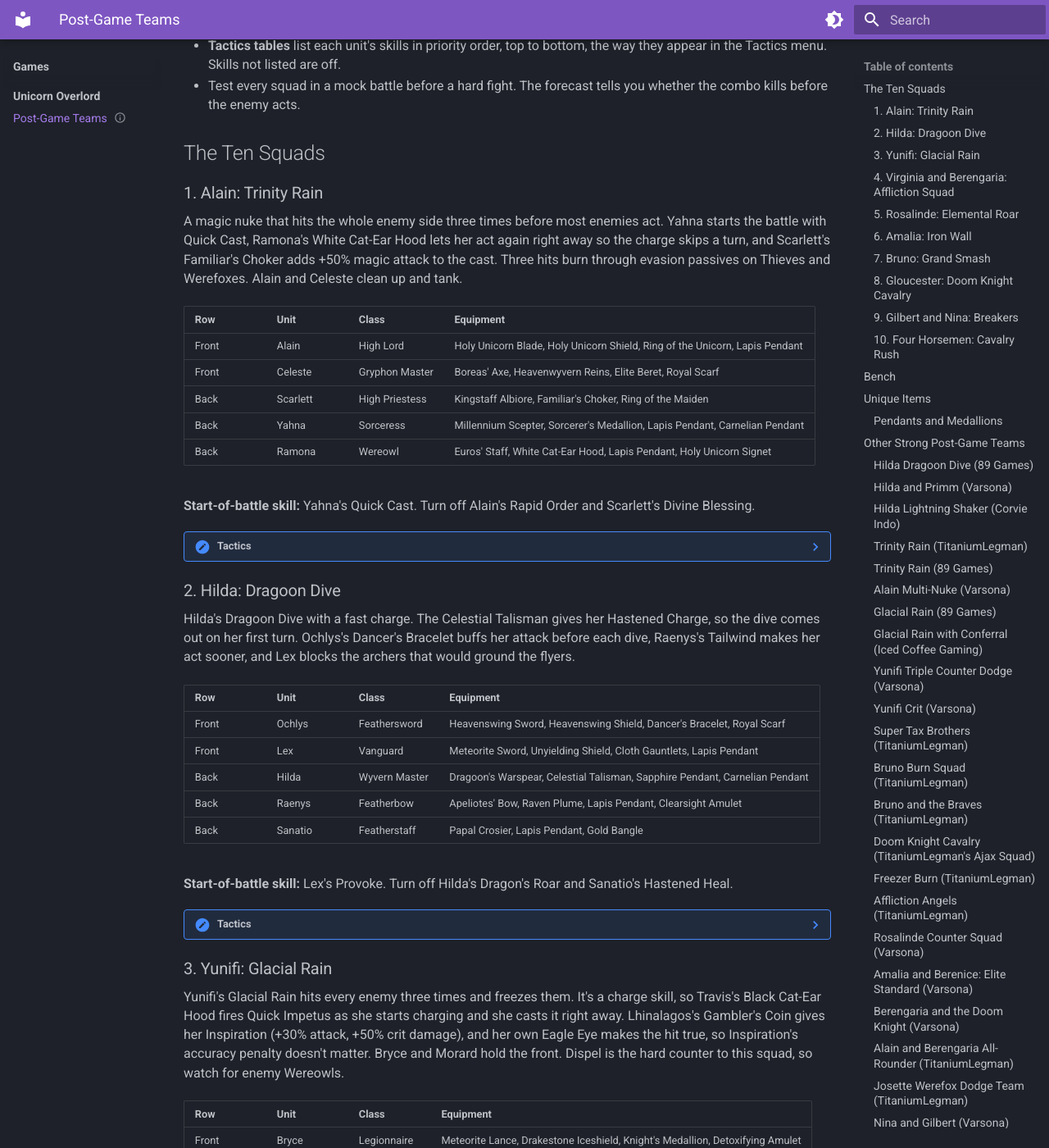
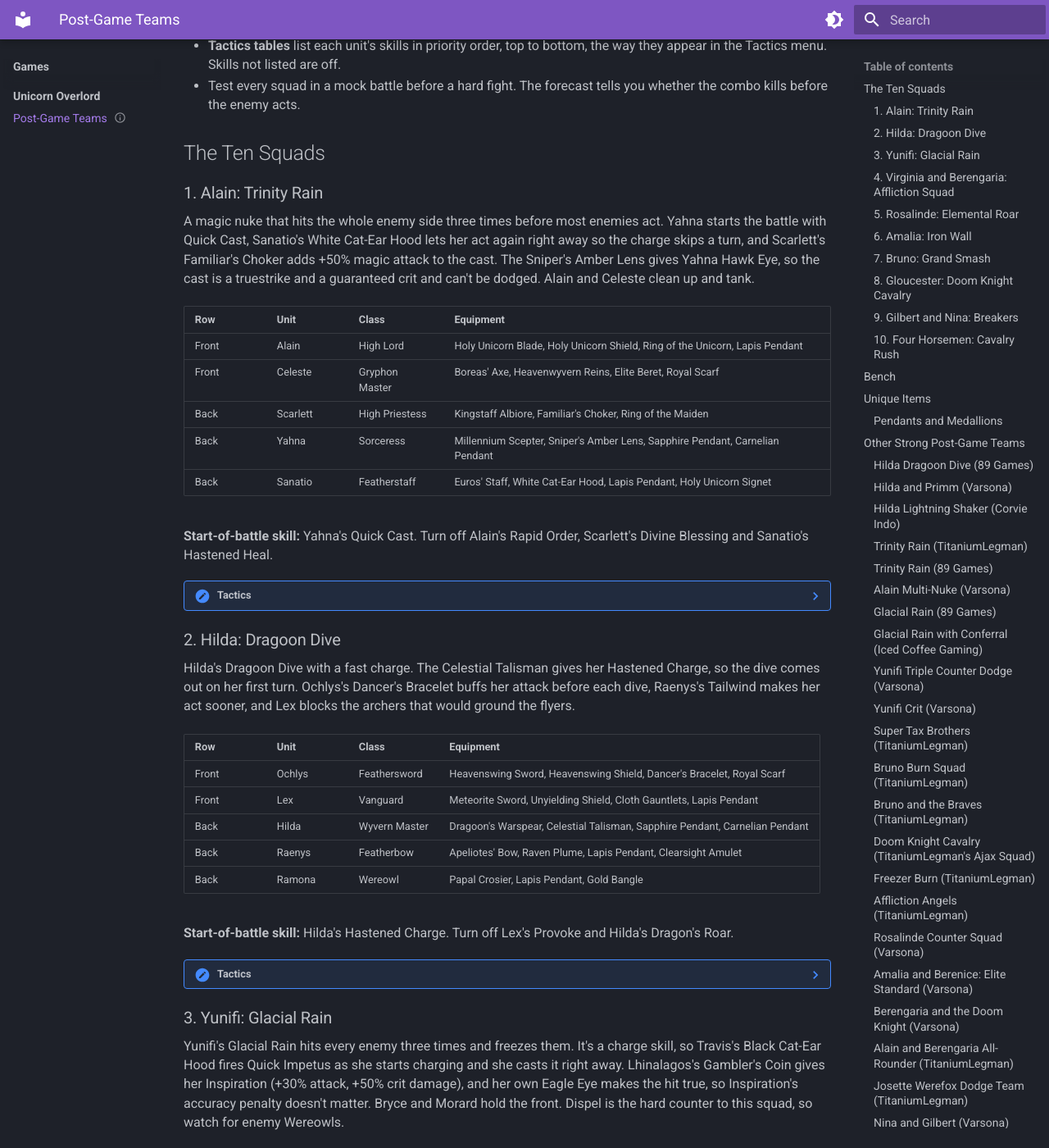
Before and after one commit to princeodd47/heygoodbuddy.com, an MkDocs documentation site: the page built from docs/games/unicorn-overlord/post-game-teams.md, in a window 1280 px wide and 1400 px high, scrolled down 505 px. Shown: the whole window at 82% size. Built offline with MkDocs 1.6.1 and Material for MkDocs 9.7.7, drawn with Linux system fonts in a browser that asks for light colours; some of the changed text lies outside the part shown.

Commit message:
Rework Trinity Rain and Dragoon Dive squads in Unicorn Overlord teams
Yahna takes the Sniper's Amber Lens and a Sapphire Pendant so Trinity Rain
is a truestrike. Ramona and Sanatio swap squads and gear. Hastened Charge is
now squad 2's start-of-battle skill, replacing Lex's Provoke.

Co-Authored-By: Claude Opus 5.5 <noreply@anthropic.com>

```diff
--- a/docs/games/unicorn-overlord/post-game-teams.md
+++ b/docs/games/unicorn-overlord/post-game-teams.md
@@ -39,22 +39,22 @@ listed is in exactly one squad.
 ### 1. Alain: Trinity Rain
 
 A magic nuke that hits the whole enemy side three times before most enemies
-act. Yahna starts the battle with Quick Cast, Ramona's White Cat-Ear Hood lets
-her act again right away so the charge skips a turn, and Scarlett's
-Familiar's Choker adds +50% magic attack to the cast. Three hits burn through
-evasion passives on Thieves and Werefoxes. Alain and Celeste clean up and
-tank.
+act. Yahna starts the battle with Quick Cast, Sanatio's White Cat-Ear Hood
+lets her act again right away so the charge skips a turn, and Scarlett's
+Familiar's Choker adds +50% magic attack to the cast. The Sniper's Amber
+Lens gives Yahna Hawk Eye, so the cast is a truestrike and a guaranteed
+crit and can't be dodged. Alain and Celeste clean up and tank.
 
 | Row | Unit | Class | Equipment |
 | --- | --- | --- | --- |
 | Front | Alain | High Lord | Holy Unicorn Blade, Holy Unicorn Shield, Ring of the Unicorn, Lapis Pendant |
 | Front | Celeste | Gryphon Master | Boreas' Axe, Heavenwyvern Reins, Elite Beret, Royal Scarf |
 | Back | Scarlett | High Priestess | Kingstaff Albiore, Familiar's Choker, Ring of the Maiden |
-| Back | Yahna | Sorceress | Millennium Scepter, Sorcerer's Medallion, Lapis Pendant, Carnelian Pendant |
-| Back | Ramona | Wereowl | Euros' Staff, White Cat-Ear Hood, Lapis Pendant, Holy Unicorn Signet |
-
-**Start-of-battle skill:** Yahna's Quick Cast. Turn off Alain's Rapid Order
-and Scarlett's Divine Blessing.
+| Back | Yahna | Sorceress | Millennium Scepter, Sniper's Amber Lens, Sapphire Pendant, Carnelian Pendant |
+| Back | Sanatio | Featherstaff | Euros' Staff, White Cat-Ear Hood, Lapis Pendant, Holy Unicorn Signet |
+
+**Start-of-battle skill:** Yahna's Quick Cast. Turn off Alain's Rapid Order,
+Scarlett's Divine Blessing and Sanatio's Hastened Heal.
 
 ??? note "Tactics"
 
@@ -62,8 +62,9 @@ and Scarlett's Divine Blessing.
     | --- | --- | --- | --- |
     | Yahna | Active | Trinity Rain | None |
     | Yahna | Passive | Quick Cast | Start of battle |
-    | Ramona | Active | Limited Heal | None |
-    | Ramona | Passive | Quick Impetus | Target Yahna |
+    | Yahna | Passive | Hawk Eye | None |
+    | Sanatio | Active | Limited Heal | None |
+    | Sanatio | Passive | Quick Impetus | Target Yahna |
     | Scarlett | Active | Curing Call | Anyone below 75% HP |
     | Scarlett | Passive | Sorcerous Connection | Target Yahna |
     | Alain | Active | Spinning Edge | Row with 2 or more enemies |
@@ -74,9 +75,14 @@ and Scarlett's Divine Blessing.
     | Celeste | Active | Aerial Smite | Lowest HP enemy |
     | Celeste | Passive | Gryphon Glide | None |
 
-    Quick Cast lowers Yahna's crit rate by 50%. That's fine; the cast still
-    clears most squads. If the enemy has a Thief with Sneaking Edge, check
-    that a barrier doesn't use up the PP Ramona needs for Quick Impetus.
+    Quick Cast (2 PP) and Hawk Eye (2 PP) use all 4 of Yahna's PP. Hawk
+    Eye's guaranteed crit overrides Quick Cast's -50% crit rate. Check in a
+    mock battle that Hawk Eye fires on the cast itself, not when Yahna starts
+    charging. Quick Impetus costs 4 PP, so Sanatio needs the Hood and the
+    Lapis Pendant to reach it. If the enemy has a Thief with Sneaking Edge,
+    check that a barrier doesn't use up her PP first. Limited Heal is
+    assumed to come from Euros' Staff; if it doesn't show up for Sanatio,
+    use Overheal on her own row instead.
 
 ### 2. Hilda: Dragoon Dive
 
@@ -91,10 +97,10 @@ sooner, and Lex blocks the archers that would ground the flyers.
 | Front | Lex | Vanguard | Meteorite Sword, Unyielding Shield, Cloth Gauntlets, Lapis Pendant |
 | Back | Hilda | Wyvern Master | Dragoon's Warspear, Celestial Talisman, Sapphire Pendant, Carnelian Pendant |
 | Back | Raenys | Featherbow | Apeliotes' Bow, Raven Plume, Lapis Pendant, Clearsight Amulet |
-| Back | Sanatio | Featherstaff | Papal Crosier, Lapis Pendant, Gold Bangle |
-
-**Start-of-battle skill:** Lex's Provoke. Turn off Hilda's Dragon's Roar and
-Sanatio's Hastened Heal.
+| Back | Ramona | Wereowl | Papal Crosier, Lapis Pendant, Gold Bangle |
+
+**Start-of-battle skill:** Hilda's Hastened Charge. Turn off Lex's Provoke
+and Hilda's Dragon's Roar.
 
 ??? note "Tactics"
 
@@ -102,22 +108,30 @@ Sanatio's Hastened Heal.
     | --- | --- | --- | --- |
     | Hilda | Active | Dragoon Dive | None |
     | Hilda | Active | Diving Thrust | Lowest HP enemy |
-    | Hilda | Passive | Hastened Charge | None |
+    | Hilda | Passive | Hastened Charge | Start of battle |
     | Ochlys | Active | Shield Smite | Armored |
     | Ochlys | Active | Spiral Sword | None |
     | Ochlys | Passive | Powerful Call | Target Hilda |
     | Lex | Active | Defender | Lowest evasion |
-    | Lex | Passive | Provoke | Start of battle |
     | Lex | Passive | Arrow Cover | Flying ally |
     | Raenys | Active | Photon Arrow | None |
     | Raenys | Active | attack | Flying or cavalry |
     | Raenys | Passive | Tailwind | None |
-    | Sanatio | Active | Row heal | Anyone below 75% HP |
-    | Sanatio | Passive | Barrier | Lowest HP ally, magic attacks |
+    | Ramona | Active | Extra Heal | Anyone below 75% HP |
+    | Ramona | Active | Aurora Veil | None |
+    | Ramona | Passive | Restore | Target Ochlys |
+
+    Restore gives back 1 PP after an ally uses a passive. Aimed at Ochlys,
+    it keeps Powerful Call going for later dives.
 
     Hastened Charge costs 4 PP and the Talisman lowers Hilda's AP by 1, so
     the two pendants are there to keep her points up. Photon Arrow goes first
     so Tailwind triggers before Hilda's turn.
+
+    Hastened Charge uses all 4 of Hilda's PP, so she has none left for
+    Aerial Wing. That's why the Heavenwyvern Reins stay with Celeste.
+    Dragoon Dive isn't a truestrike, so an evasive enemy can still dodge it.
+    Check the forecast against Thieves and Werefoxes.
 
 ### 3. Yunifi: Glacial Rain
 
@@ -474,19 +488,19 @@ Items you only have one of, and who holds them.
 | --- | --- | --- |
 | Holy Unicorn Blade | Alain | 1 |
 | Holy Unicorn Shield | Alain | 1 |
-| Holy Unicorn Signet | Ramona | 1 |
+| Holy Unicorn Signet | Sanatio | 1 |
 | Ring of the Unicorn | Alain | 1 |
 | Ring of the Maiden | Scarlett | 1 |
 | Millennium Scepter | Yahna | 1 |
-| White Cat-Ear Hood | Ramona | 1 |
+| White Cat-Ear Hood | Sanatio | 1 |
 | Familiar's Choker | Scarlett | 1 |
 | Kingstaff Albiore | Scarlett | 1 |
 | Boreas' Axe | Celeste | 1 |
-| Euros' Staff | Ramona | 1 |
+| Euros' Staff | Sanatio | 1 |
 | Heavenwyvern Reins | Celeste | 1 |
 | Celestial Talisman | Hilda | 2 |
 | Apeliotes' Bow | Raenys | 2 |
-| Papal Crosier | Sanatio | 2 |
+| Papal Crosier | Ramona | 2 |
 | Kingsbow Bastorik | Yunifi | 3 |
 | Angel Plume | Yunifi | 3 |
 | Black Cat-Ear Hood | Travis | 3 |
```
Also changed, not shown: other parts of docs/games/unicorn-overlord/post-game-teams.md (+6 -6 lines), notes/unicorn-overlord/post-game-teams-research.md (+15 -0 lines).
